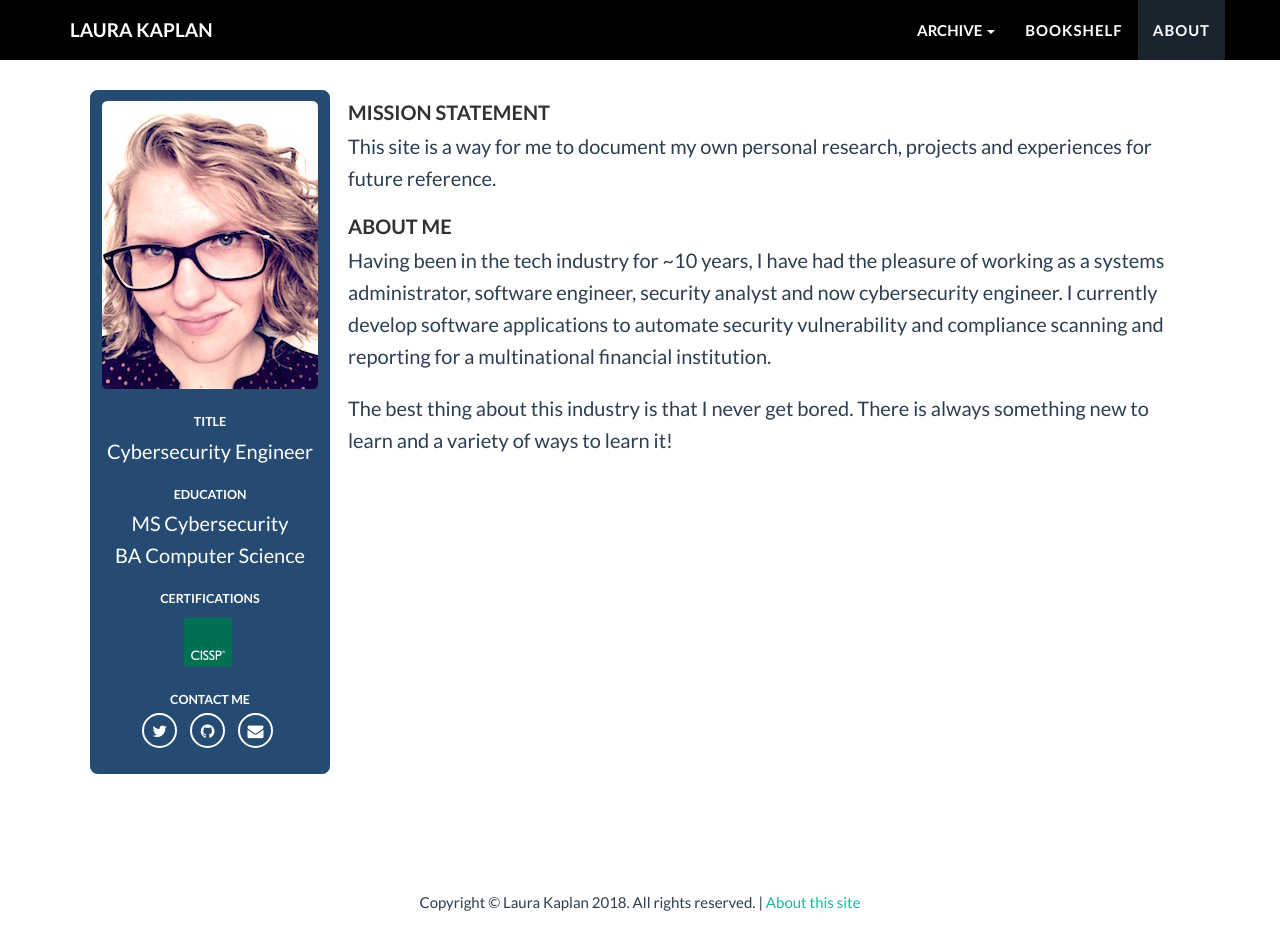
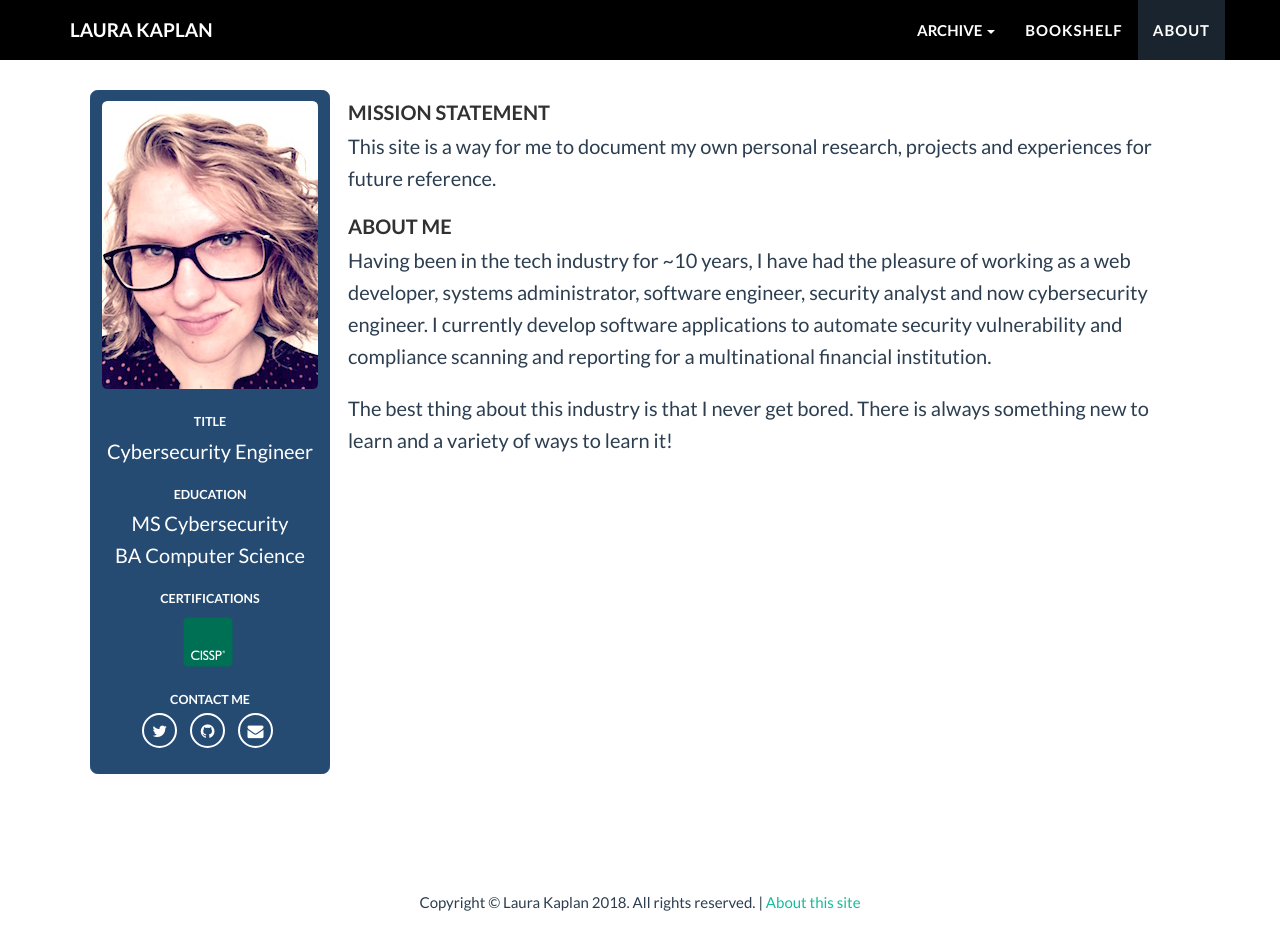
Before and after one commit to lpickens03/lpickens03.github.io, a Jekyll site: the page built from about.md, in a window 1280 px wide and 1013 px high. Shown: the top 950 px of the window. Built offline with Jekyll 4.4.1, drawn with Linux system fonts in a browser that asks for light colours; nearby versions of some CDN libraries; some web fonts are replaced.

```diff
--- a/_includes/signature.html
+++ b/_includes/signature.html
@@ -6,7 +6,7 @@
         <div class="title">
         ABOUT <a href="/about">LAURA KAPLAN</a>
         </div>
-        <p>Throughout my career I have had the pleasure of working as a systems administrator, software engineer, security analyst and now cybersecurity engineer. I currently develop software applications to automate security vulnerability and compliance scanning and reporting for a multinational financial institution.</p>
+        <p>Throughout my 10 year career I have worked as a web developer, systems administrator, software engineer, security analyst and now cybersecurity engineer. I currently develop software applications to automate security vulnerability and compliance scanning and reporting for a multinational financial institution.</p>
         <div>
             <ul class="list-inline">
 
--- a/about.md
+++ b/about.md
@@ -55,6 +55,6 @@ quote-author: Google Chromium Projects
 This site is a way for me to document my own personal research, projects and experiences for future reference.
 
 <h2>About Me</h2>
-Having been in the tech industry for ~10 years, I have had the pleasure of working as a systems administrator, software engineer, security analyst and now cybersecurity engineer. I currently develop software applications to automate security vulnerability and compliance scanning and reporting for a multinational financial institution.
+Having been in the tech industry for ~10 years, I have had the pleasure of working as a web developer, systems administrator, software engineer, security analyst and now cybersecurity engineer. I currently develop software applications to automate security vulnerability and compliance scanning and reporting for a multinational financial institution.
 
 The best thing about this industry is that I never get bored. There is always something new to learn and a variety of ways to learn it!
```
Also changed, not shown: _posts/2018-07-14-personalupdate.md (added, +9 -0 lines).
